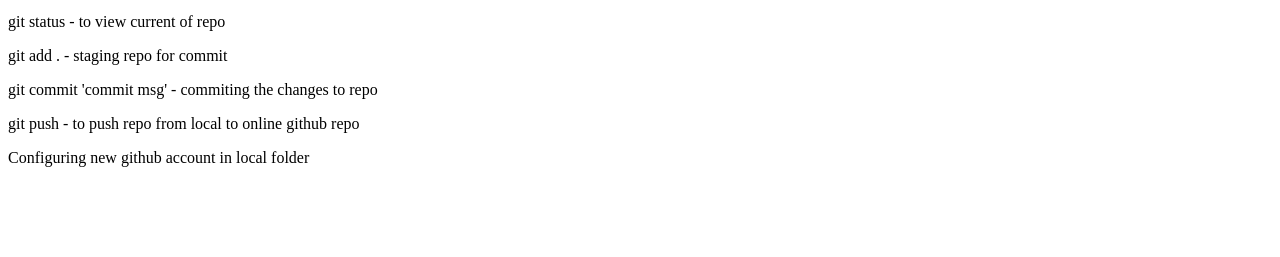
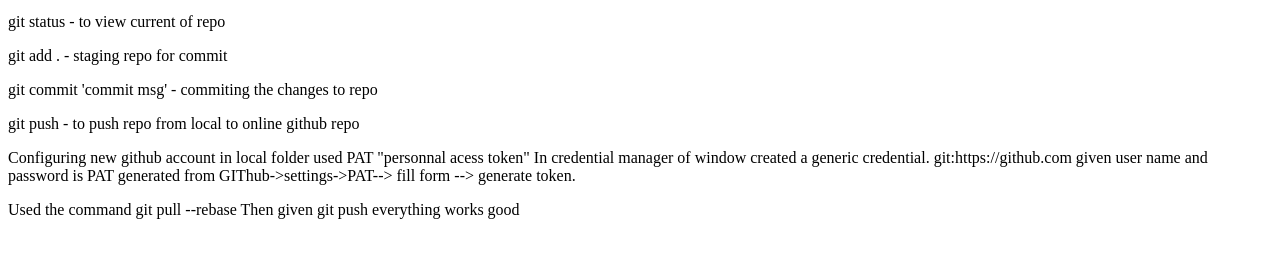
Before and after one commit to Jchandrann/htmlLec_Sesssion1, a plain HTML site: page site/notes.html in a window 1280 px wide. Shown: the part 101-358 px from the top of the page. Drawn offline with Linux system fonts and the light colour scheme.

Commit message:
added lines for git push

```diff
--- a/site/notes.html
+++ b/site/notes.html
@@ -27,7 +27,15 @@
 		git push - to push repo from local to online github repo
 	</p>
 	<p>
-		Configuring new github account in local folder
+		Configuring new github account in local folder used PAT "personnal acess token" In credential manager of window created a generic credential.
+		git:https://github.com given user name and password is PAT generated from GIThub->settings->PAT--> fill form --> generate token.
+	</p>
+	<p>
+		Used the command git pull --rebase
+		Then given git push
+		everything works good
+	<p>
+
 	</p>
 </div>
 </body>
```
